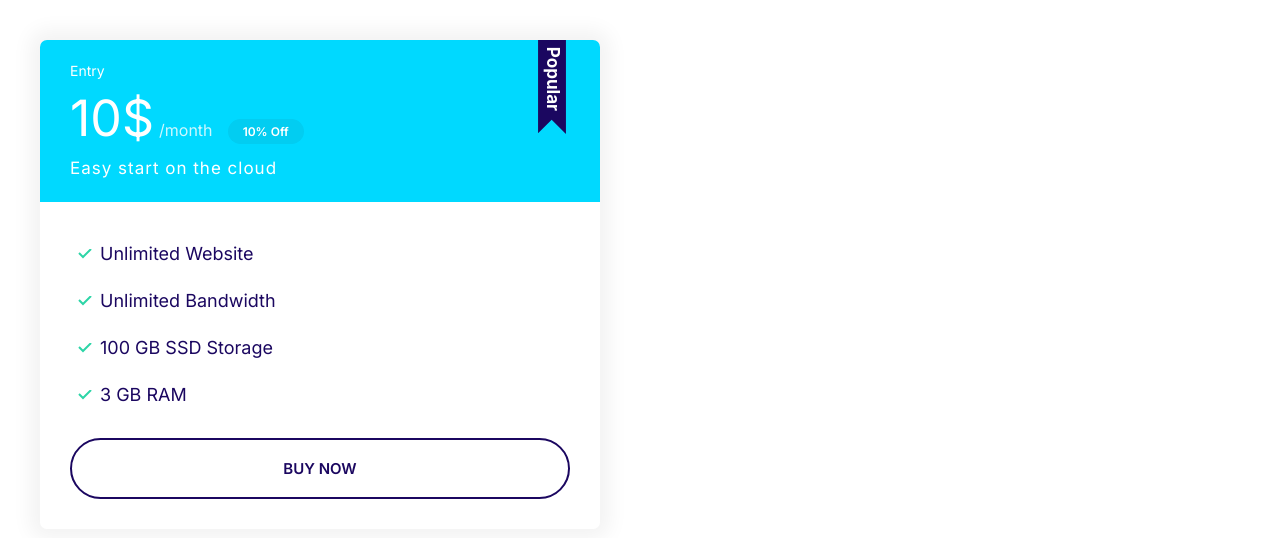
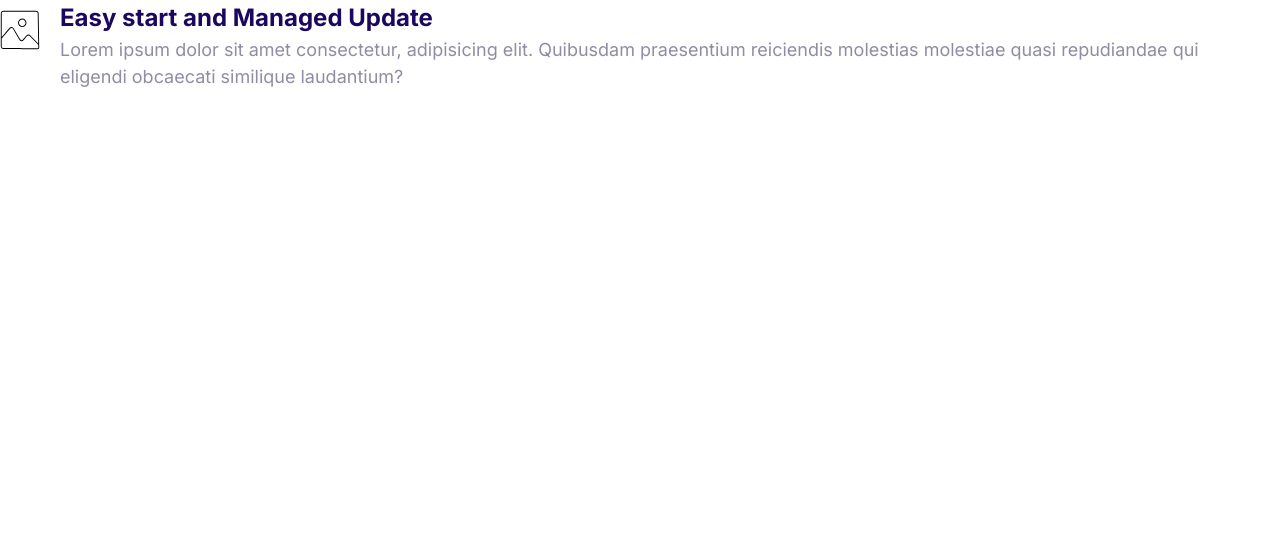
Before and after one commit to geraldikenna/moshify, a plain HTML site: page index.html in a window 1280 px wide. Drawn offline with Linux system fonts and the light colour scheme.

Commit message:
Build Media object component

```diff
--- a/css/styles.css
+++ b/css/styles.css
@@ -374,3 +374,21 @@
         font-size: 1.7rem;
     }
 }
+
+/* Media */
+
+.media {
+    display: flex;
+}
+
+.media__title {
+    margin: 0;
+}
+
+.media__body {
+    margin: 0 2rem;
+}
+
+.media__image {
+    margin-top: 1rem;
+}
--- a/index.html
+++ b/index.html
@@ -17,26 +17,19 @@
     <title>Document</title>
   </head>
   <body>
-    <div style="width: 50%; padding: 4rem">
-      <div class="plan plan--popular">
-        <div class="card card--secondary">
-          <header class="card__header">
-            <h3 class="plan__name">Entry</h3>
-            <span class="plan__price">10$</span>
-            <span class="plan__billing-cycle">/month</span>
-            <span class="badge badge--secondary badge--small">10% Off</span>
-            <span class="plan__description">Easy start on the cloud</span>
-          </header>
-          <div class="card__body">
-            <ul class="list list--tick">
-              <li class="list__item">Unlimited Website</li>
-              <li class="list__item">Unlimited Bandwidth</li>
-              <li class="list__item">100 GB SSD Storage</li>
-              <li class="list__item">3 GB RAM</li>
-            </ul>
-            <button class="btn btn--outline btn--block">Buy now</button>
-          </div>
-        </div>
+    <div class="media">
+      <div class="media__image">
+        <svg class="icon icon--primary">
+          <use xlink:href="images/sprite.svg#snap"></use>
+        </svg>
+      </div>
+      <div class="media__body">
+        <h3 class="media__title">Easy start and Managed Update</h3>
+        <p>
+          Lorem ipsum dolor sit amet consectetur, adipisicing elit. Quibusdam
+          praesentium reiciendis molestias molestiae quasi repudiandae qui
+          eligendi obcaecati similique laudantium?
+        </p>
       </div>
     </div>
   </body>
```
Also changed, not shown: componets/media-object.html (added, +15 -0 lines).
